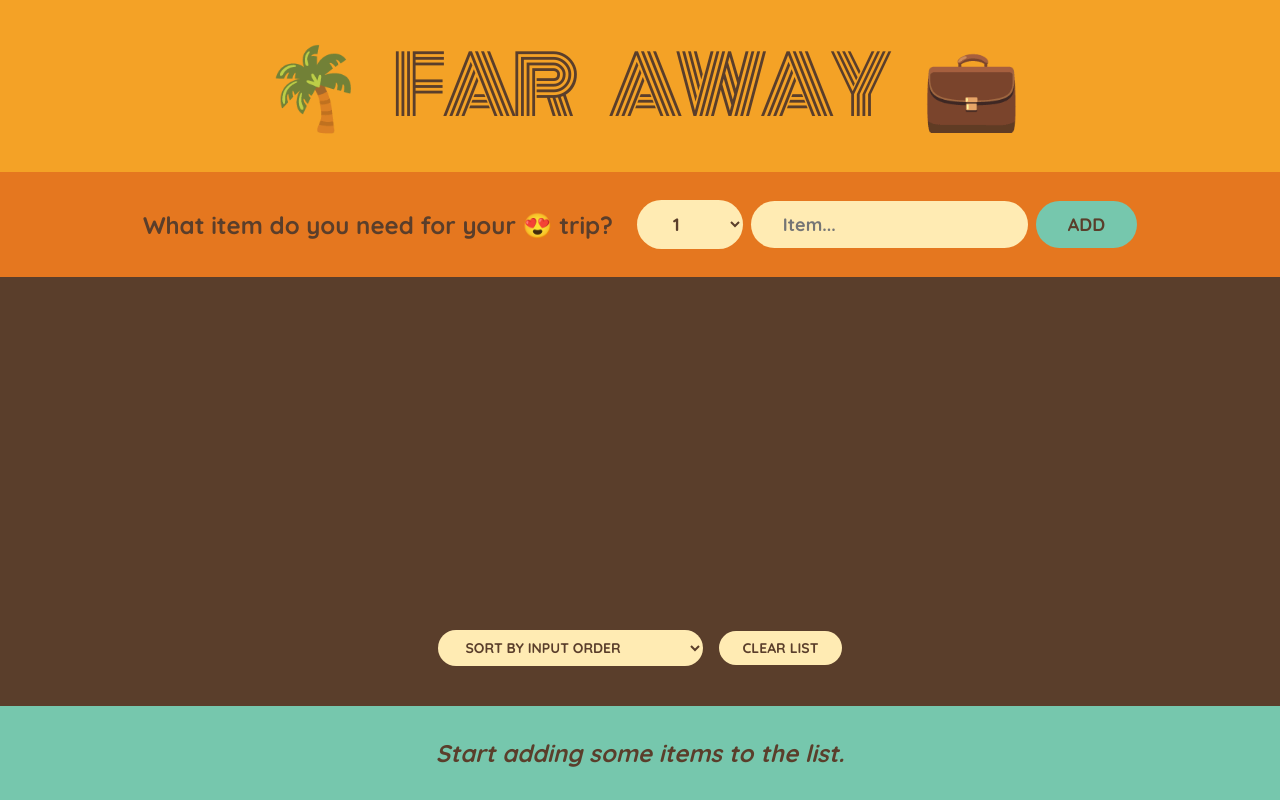
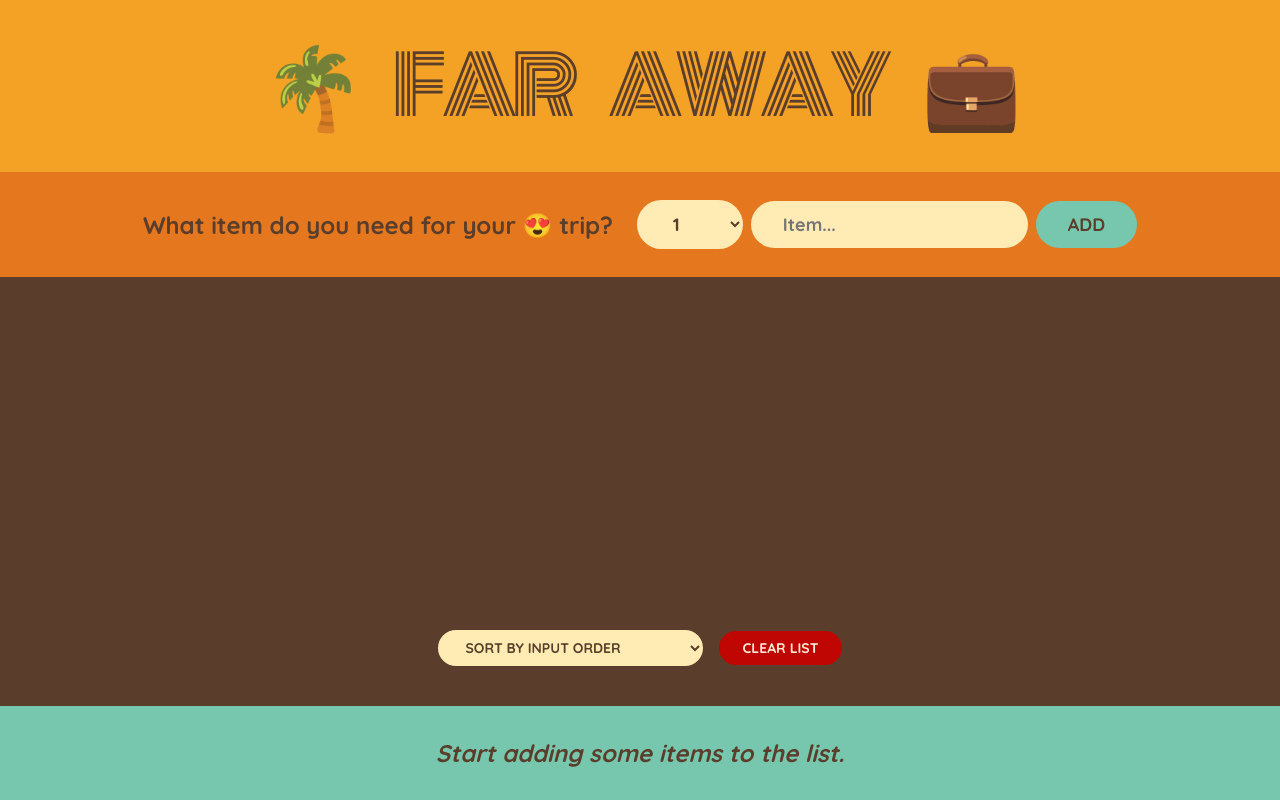
Before and after one commit to kingkhanthekk/Travel-List, a React (Create React App) app: page / in a window 1280 px wide. Built offline with nearby package versions, Linux system fonts and the light colour scheme.

Commit message:
Style change for clear list button

```diff
--- a/src/index.css
+++ b/src/index.css
@@ -82,6 +82,11 @@ input {
   align-items: center;
 }
 
+.actions button {
+  background-color: #bf0603;
+  color: antiquewhite;
+}
+
 .actions button,
 .list select {
   text-transform: uppercase;
```
